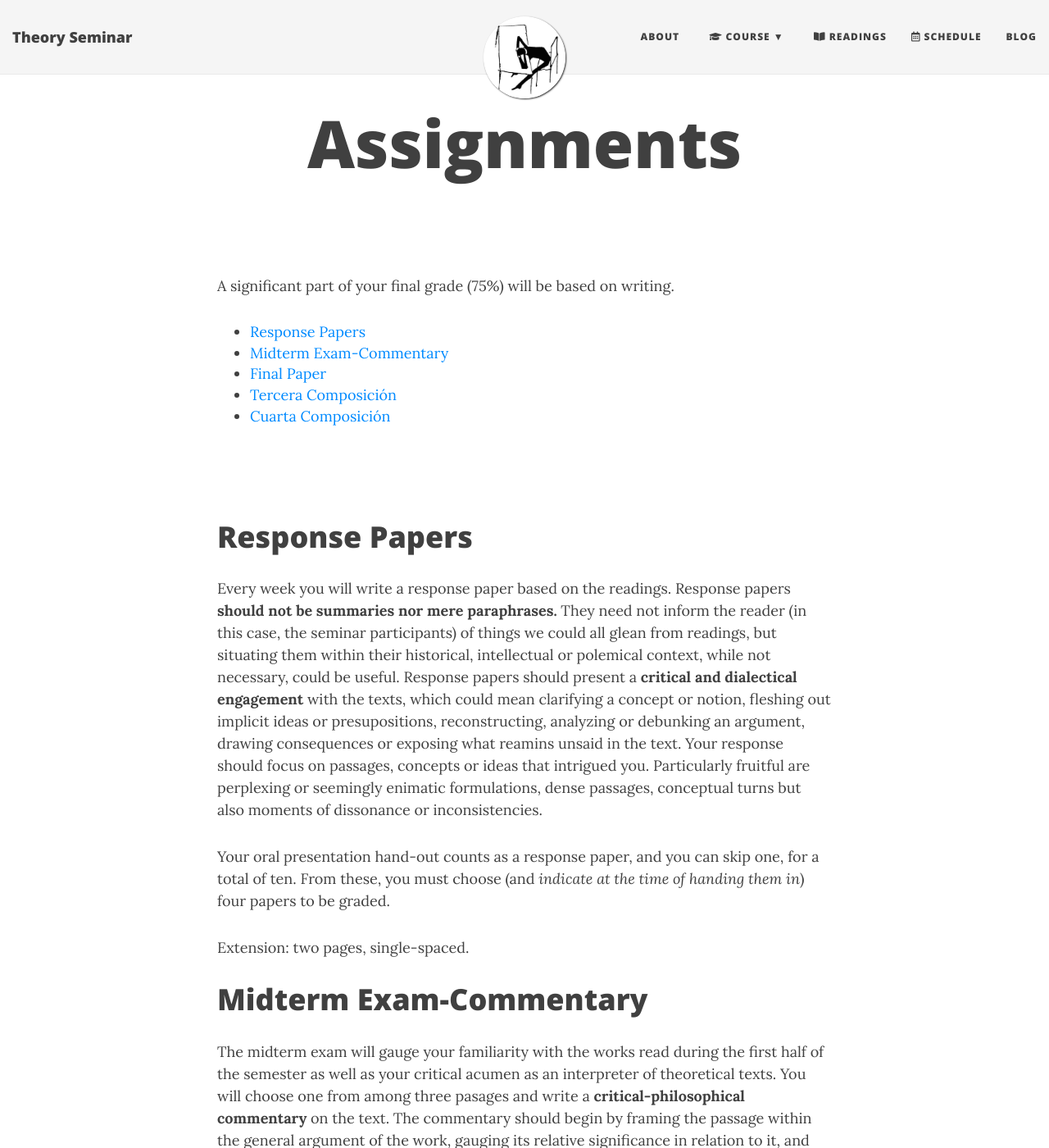
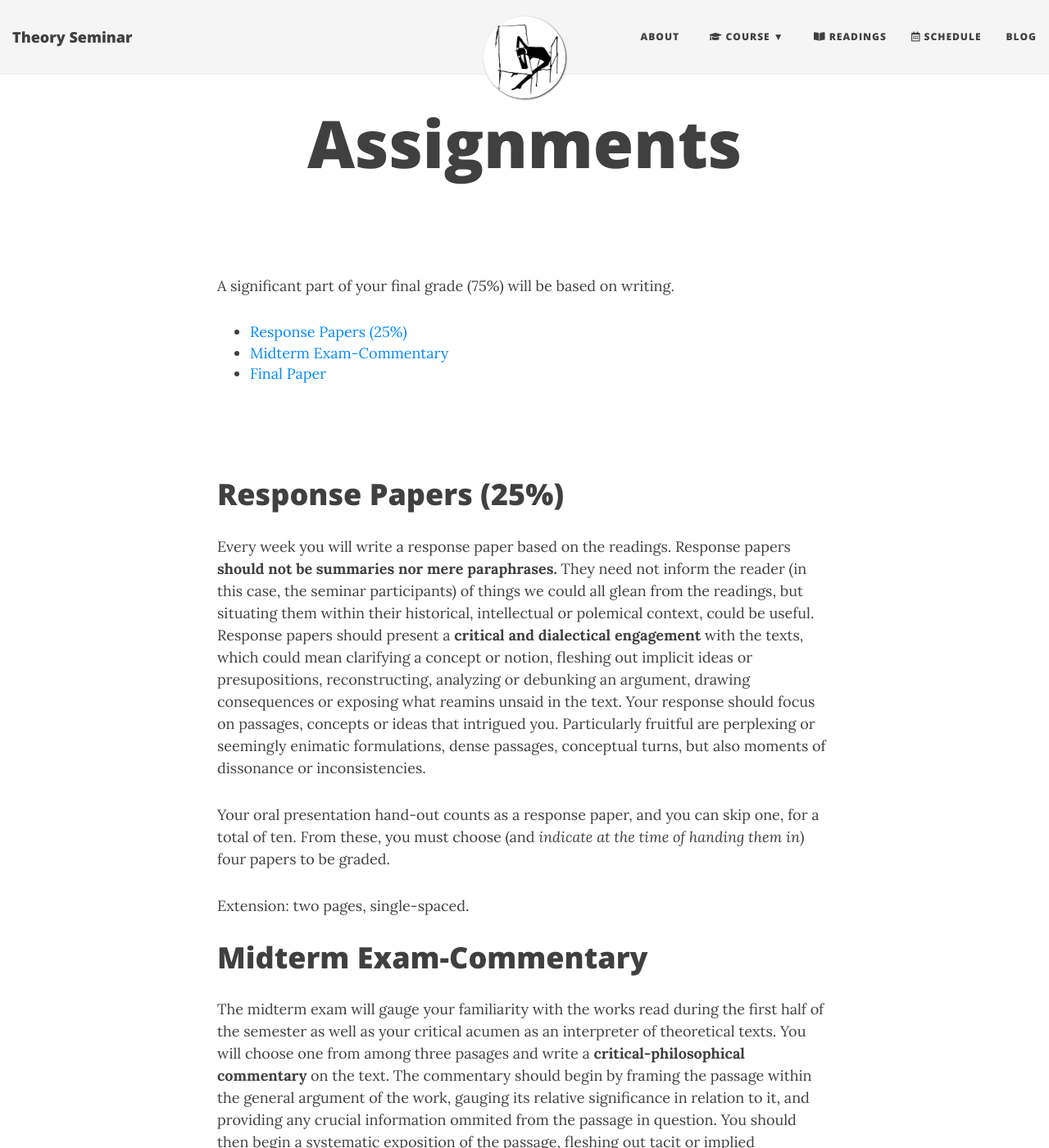
Before and after one commit to Hipomenes/bu-theory-course, a Jekyll site: the page built from assignments.md, in a window 1280 px wide and 1400 px high. Shown: the whole window at 82% size. Built offline with Jekyll 4.4.1, drawn with Linux system fonts in a browser that asks for light colours; nearby versions of some CDN libraries; some of the changed text lies outside the part shown.

Commit message:
Update assignments.md

```diff
--- a/assignments.md
+++ b/assignments.md
@@ -15,9 +15,9 @@
 <br>
 <br>
 
-# Response Papers
+# Response Papers (25%)
 
-Every week you will write a response paper based on the readings. Response papers **should not be summaries nor mere paraphrases.** They need not inform the reader (in this case, the seminar participants) of things we could all glean from readings, but situating them within their historical, intellectual or polemical context, while not necessary, could be useful. Response papers should present a **critical and dialectical engagement** with the texts, which could mean clarifying a concept or notion, fleshing out implicit ideas or presupositions, reconstructing, analyzing or debunking an argument, drawing consequences or exposing what reamins unsaid in the text. Your response should focus on passages, concepts or ideas that intrigued you. Particularly fruitful are perplexing or seemingly enimatic formulations, dense passages, conceptual turns but also moments of dissonance or inconsistencies.
+Every week you will write a response paper based on the readings. Response papers **should not be summaries nor mere paraphrases.** They need not inform the reader (in this case, the seminar participants) of things we could all glean from the readings, but situating them within their historical, intellectual or polemical context, could be useful. Response papers should present a **critical and dialectical engagement** with the texts, which could mean clarifying a concept or notion, fleshing out implicit ideas or presupositions, reconstructing, analyzing or debunking an argument, drawing consequences or exposing what reamins unsaid in the text. Your response should focus on passages, concepts or ideas that intrigued you. Particularly fruitful are perplexing or seemingly enimatic formulations, dense passages, conceptual turns, but also moments of dissonance or inconsistencies.
 
 Your oral presentation hand-out counts as a response paper, and you can skip one, for a total of ten. From these, you must choose (and *indicate at the time of handing them in*) four papers to be graded.
 
@@ -35,7 +35,8 @@
 
 # Final Paper
 
-Para esta composición, vamos a trabajar con un gran "diccionario de diccionarios": el [Nuevo Tesoro Lexicográfico de la Lengua Española](http://ntlle.rae.es/ntlle/SrvltGUILoginNtlle).
+In the final paper you can do two things.
+
 
 El objetivo de esta composición es reflexionar sobre las profundidad histórica de las palabras. En particular, vamos a pensar en cómo las fluctuaciones de sentido, los cambios semánticos, así como la variación de los referentes, nos ofrecen una ventana al cambio de las mentalidades.
 
@@ -46,13 +47,3 @@
 3. A continuación, escriban redacta una composición sobre sus hallazgos en los diccionarios, tratando de crear un argumento comparando los sentidos que encontraste en el diccionario con el sentido del término en el texto original.
 
 4. No olvides ponerle un título a tu composición, escribir tu nombre, y añadir el *word count*.
-
-# Tercera Composición
-
-(Reporte sobre los documentales de tema novohispano).
-
-# Cuarta Composición
-
-En esta ocasión, debes escribir un análisis literario o *close reading*. (Para ello, por favor consulta primero alguna de estas guías: ["Notes on Close Reading"](https://drive.google.com/file/d/1LUr8_rCby7gGPWNbtF5unm52hr5_KoLr/view?usp=sharing); ["How to Do a Close Reading"](https://drive.google.com/file/d/1fTVtJ3V1ghALOeWAGlDq7ZxT9qWCnlpx/view?usp=sharing) o ["Close Reading"](https://owl.purdue.edu/owl/subject_specific_writing/writing_in_literature/writing_about_fiction/index.html).) Comienza por seleccionar alguno de los textos poéticos que hemos leído, incluyendo las loas y los sonetos de Sor Juana. Si se trata de un texto extenso, como las loas, selecciona un pasaje sugerente, enigmático o rico en términos o ideas que puedan desarrllarse. A continuación, has un análisis del poema tanto a nivel retórico y poético, como de ideas. Organiza tu análisis como un ensayo, pero haciend referencias puntuales a términos, frases o versos.
-
-Extensión: 750-900 palabras.
```
